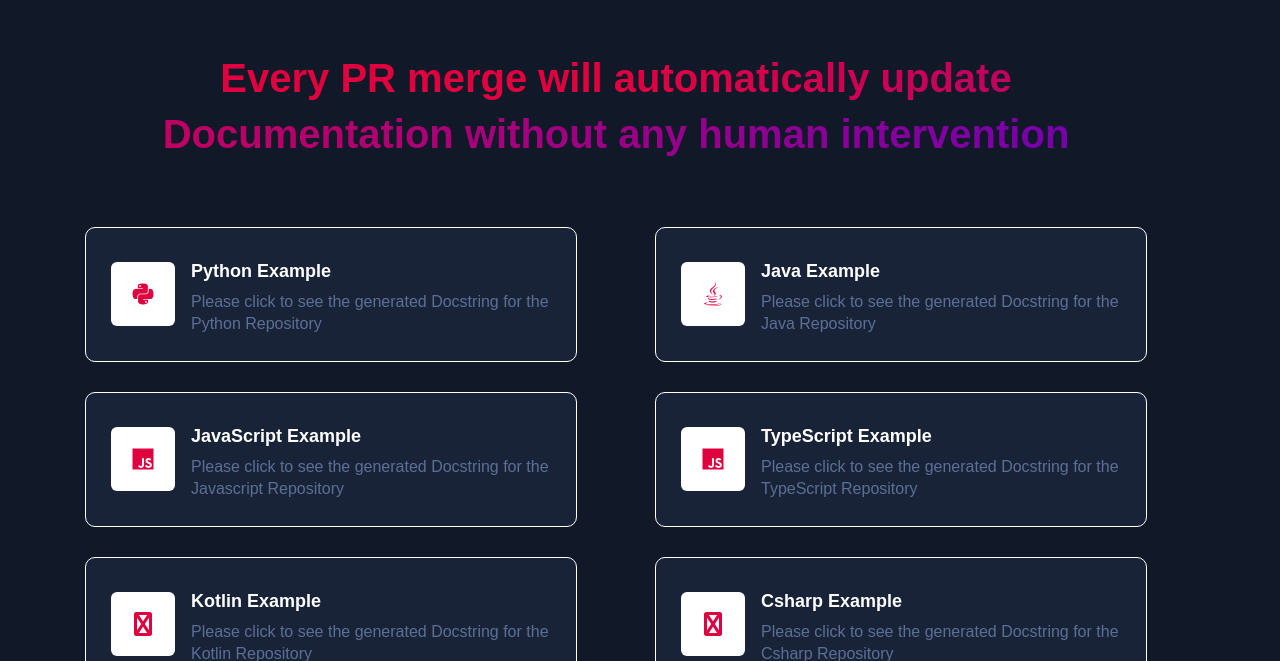
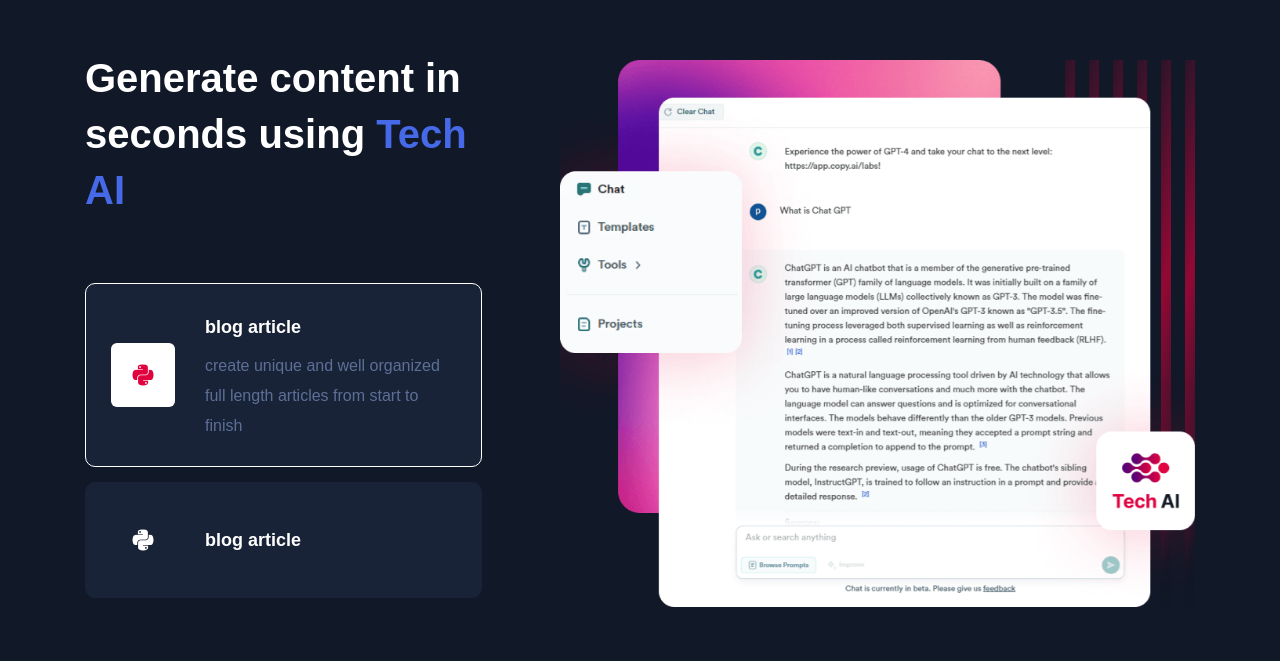
Before and after one commit to SingularityX-ai/penify-landing-page, a Next.js app: page / in a window 1280 px wide. Shown: the part 1879-2540 px from the top of the page. Built offline with nearby package versions, Linux system fonts and the light colour scheme.

Commit message:
added new overview mid component

```diff
--- /dev/null
+++ b/src/components/container/overview/overviewMid02.tsx
@@ -0,0 +1,105 @@
+import React, { forwardRef, useState } from "react";
+import Image from "next/image";
+import Thumb from "@public/images/generate/one.png";
+import Anime from "@public/images/generate/anime.png";
+
+const TAB_ITEMS = [
+  {
+    title: "blog article",
+    description:
+      "create unique and well organized full length articles from start to finish",
+    icon: "fa-python",
+    img: Thumb,
+    count: 0,
+  },
+  {
+    title: "blog article",
+    description:
+      "create unique and well organized full length articles from start to finish",
+    icon: "fa-python",
+    img: Thumb,
+    count: 1,
+  },
+];
+
+const OverviewMid02 = forwardRef<HTMLDivElement>(function (_, ref) {
+  const [activeTabIndex, setActiveTabIndex] = useState(0);
+
+  const handleTabClick = (index: number) => {
+    setActiveTabIndex(index);
+  };
+
+  return (
+    <section
+      className="section generate"
+      style={{ paddingBottom: "74px" }}
+      ref={ref}
+    >
+      <div className="container">
+        <div className="row items-gap">
+          <div className="col-12 col-lg-6 col-xl-5">
+            <div
+              className="generate__content"
+              data-aos="fade-up"
+              data-aos-duration="600"
+            >
+              <div className="section__header text-start">
+                <h2 className="h2">
+                  Generate content in seconds using{" "}
+                  <span className="grd">Tech AI</span>
+                </h2>
+              </div>
+              <div>
+                {TAB_ITEMS.map(({ title, description, icon, count }) => (
+                  <div
+                    className={`generate__content-btn ${
+                      activeTabIndex === count
+                        ? "generate__content-btn-active"
+                        : ""
+                    }`}
+                    onClick={() => handleTabClick(count)}
+                    key={`key-${crypto.randomUUID()}`}
+                  >
+                    <div className="thumb">
+                      <i className={`fa-brands ${icon}`}></i>
+                    </div>
+
+                    <div className="content">
+                      <h5 className="h5">{title}</h5>
+                      <p>{description}</p>
+                    </div>
+                  </div>
+                ))}
+              </div>
+            </div>
+          </div>
+          <div className="col-12 col-lg-6 col-xl-7">
+            <div
+              className="generate__thumb"
+              data-aos="fade-up"
+              data-aos-duration="600"
+              data-aos-delay="100"
+            >
+              {TAB_ITEMS.map(({ count, img }) => (
+                <div
+                  className={`tab-content ${
+                    activeTabIndex === count ? "active" : ""
+                  }`}
+                  key={`key-${crypto.randomUUID()}`}
+                >
+                  <Image src={img} alt="image" />
+                </div>
+              ))}
+
+              <div className="anime">
+                <Image src={Anime} alt="Image" />
+              </div>
+            </div>
+          </div>
+        </div>
+      </div>
+    </section>
+  );
+});
+
+export default OverviewMid02;
--- a/src/pages/index.tsx
+++ b/src/pages/index.tsx
@@ -1,6 +1,6 @@
 import BannerMain from "@/components/container/banner/bannerMain";
 import FAQ from "@/components/container/faq/FAQ";
-import OverviewMid from "@/components/container/overview/overviewMid";
+import OverviewMid02 from "@/components/container/overview/overviewMid02";
 import PricingOne from "@/components/container/pricing/PricingOne";
 import Tour from "@/components/container/tour/Tour";
 import Layout from "@/components/layout/Layout";
@@ -40,7 +40,7 @@ export default function Home() {
     <Layout>
       <BannerMain />
       <Tour ref={tourRef} />
-      <OverviewMid ref={productRef} />
+      <OverviewMid02 ref={productRef} />
       <PricingOne ref={pricingRef}/>
       <FAQ ref={faqRef}/>
     </Layout>
--- a/src/styles/base/_global.scss
+++ b/src/styles/base/_global.scss
@@ -330,7 +330,8 @@ i {
 }
 
 .grd {
-  background: linear-gradient(90.05deg, #e0013f 23.44%, #7600ab 99.98%);
+  /*background: linear-gradient(90.05deg, #e0013f 23.44%, #7600ab 99.98%);*/
+  background-color: #4569E7;
   -webkit-background-clip: text;
   -webkit-text-fill-color: transparent;
   background-clip: text;
```
